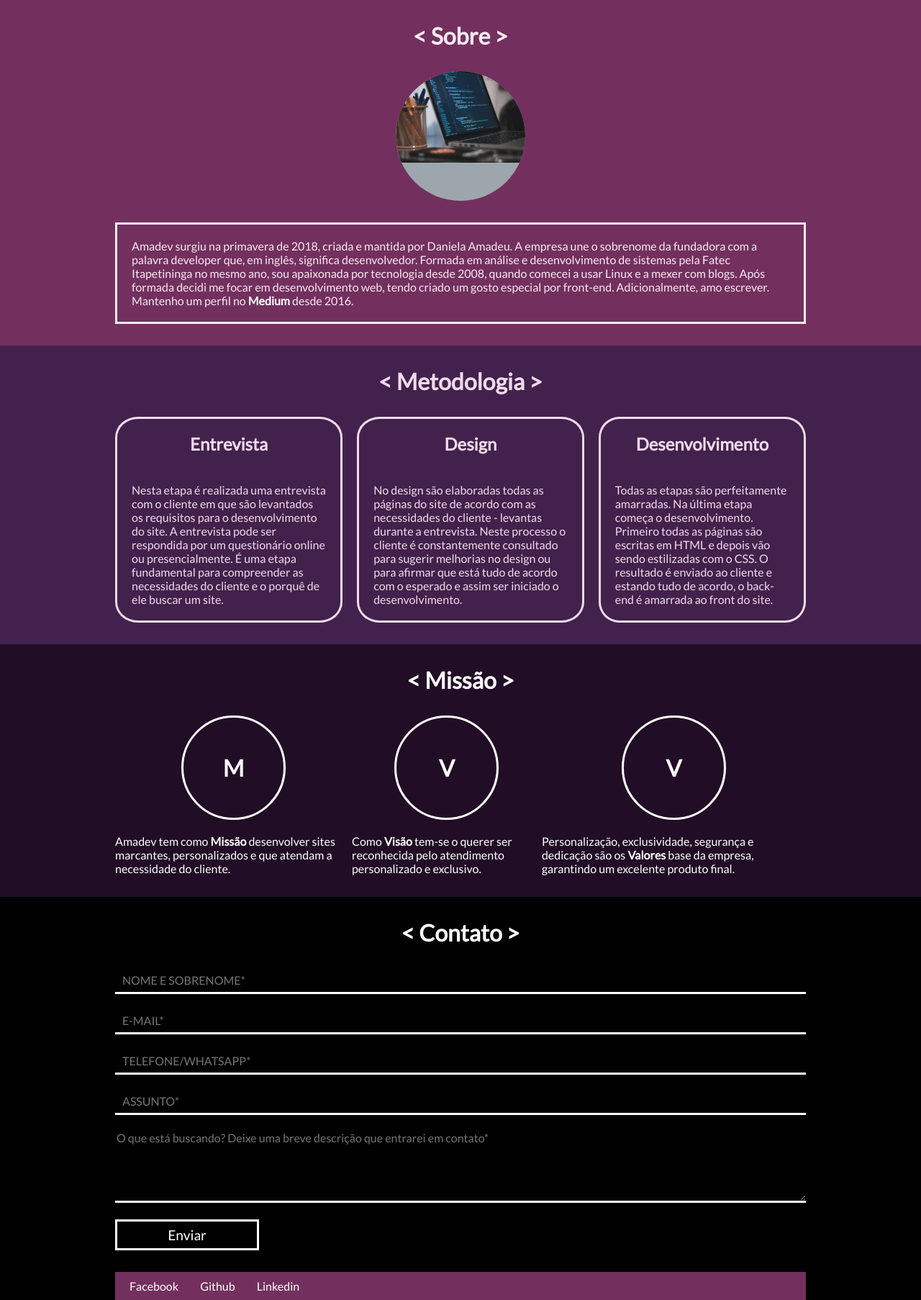
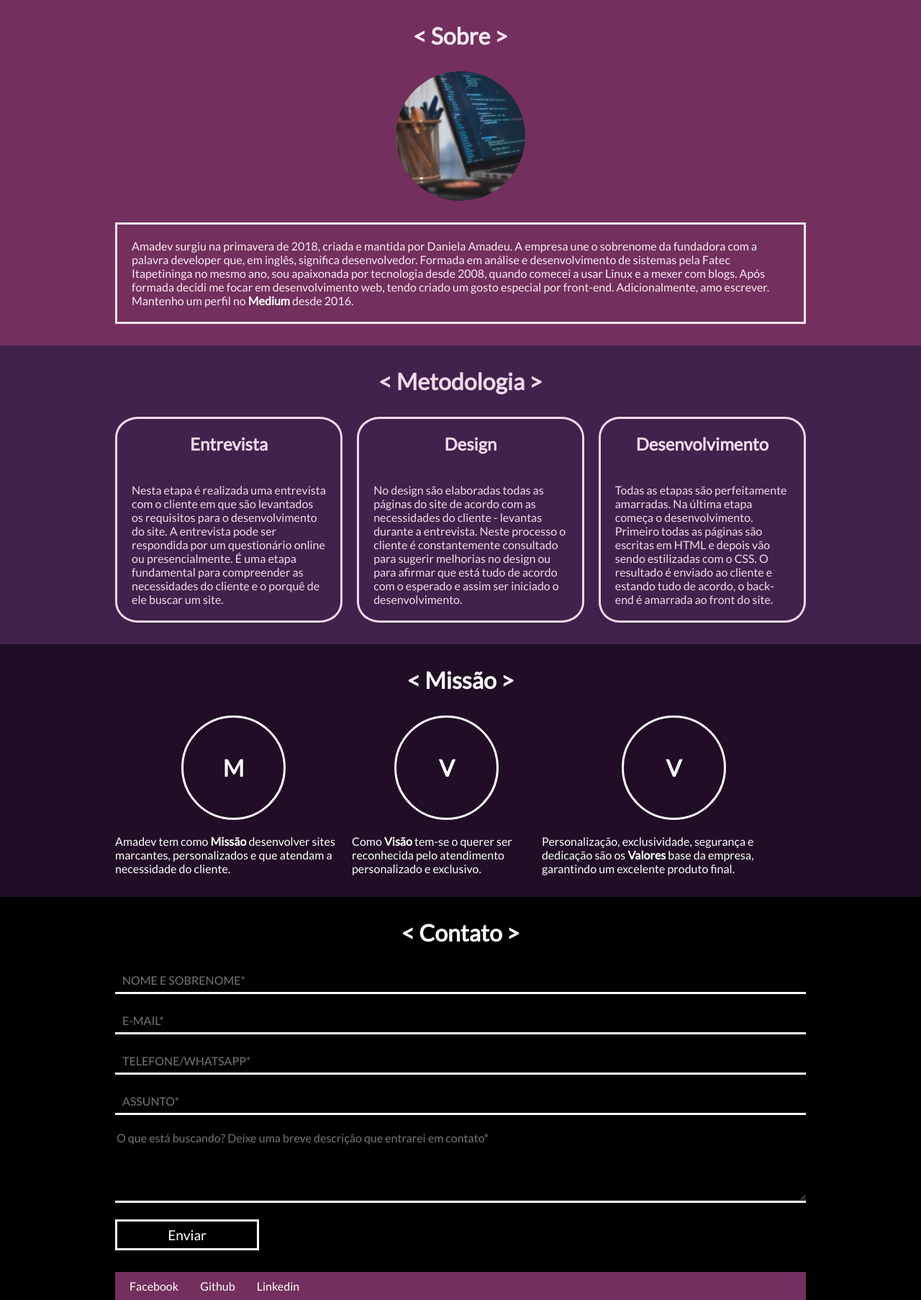
Before and after one commit to daniamadev/site-amadev, a Jekyll site: the page built from index.md, in a window 1280 px wide. Shown: the part 699-2505 px from the top of the page at 72% size. Built offline with Jekyll 4.4.1, drawn with Linux system fonts in a browser that asks for light colours.

Commit message:
with profile image

```diff
--- a/_layouts/home.html
+++ b/_layouts/home.html
@@ -23,7 +23,7 @@ layout: home
       <div class="container col">
         <h1>&lt; Sobre &gt;</h1>
         <div class="avatar">
-          <img src="/assets/perfil.webp" alt="foto-daniela">
+          <img src="/assets/perfil.webp" alt="foto-daniela" height="180px">
         </div>
         <div class="sobre-daniela">
           <p>
```
